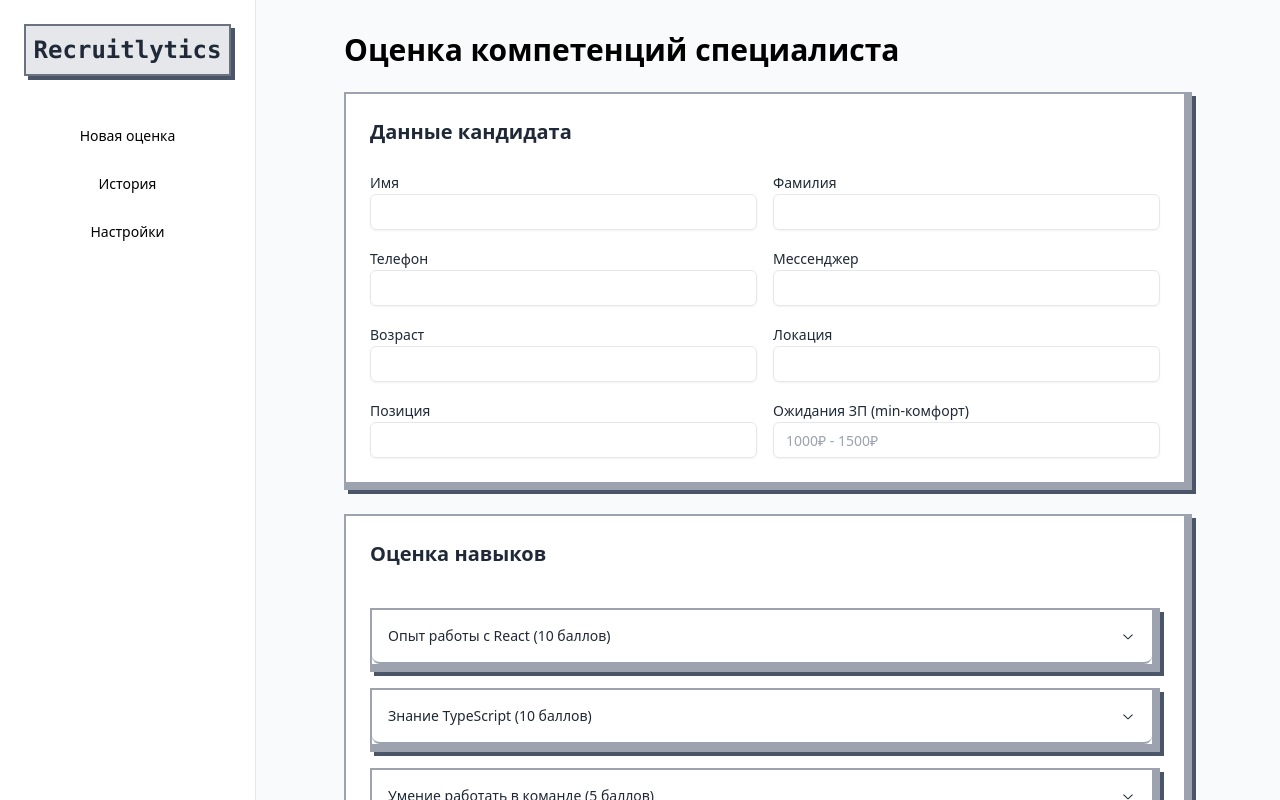
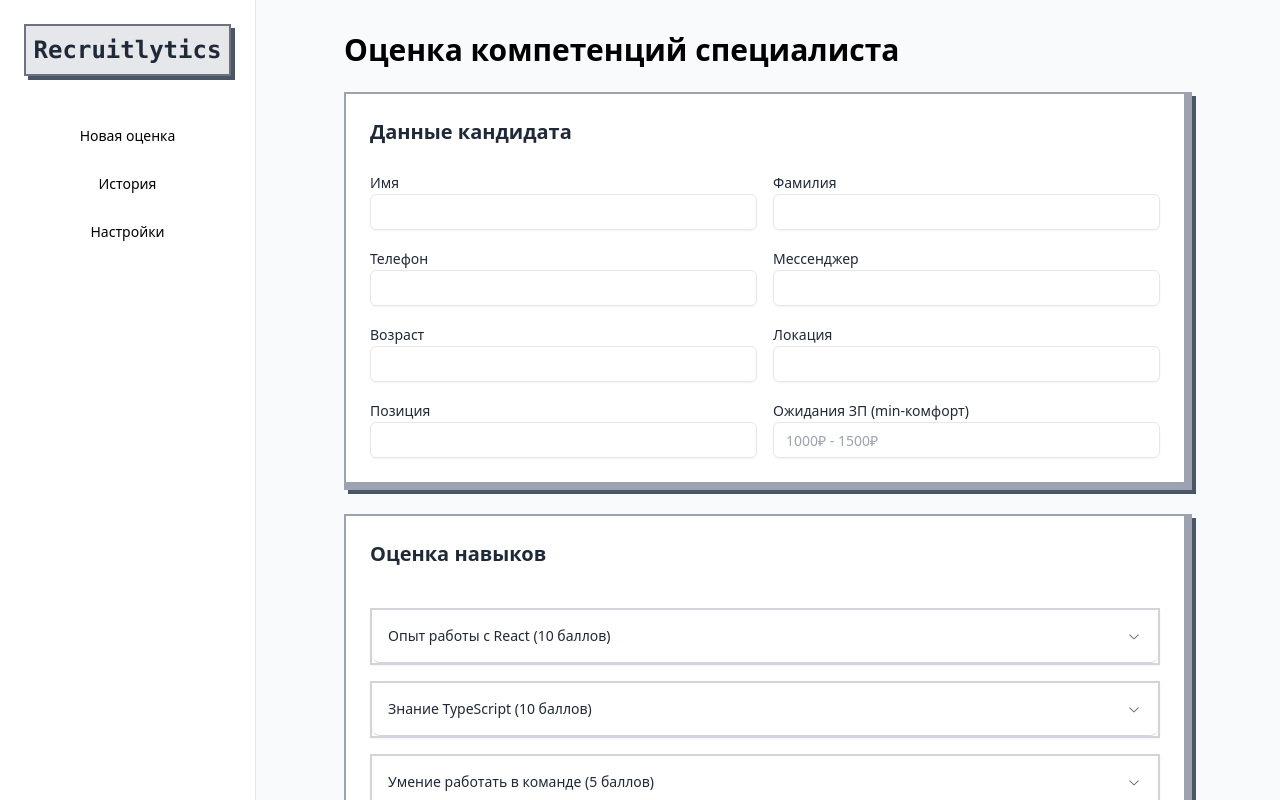
Before and after one commit to haaum666/Recruitlytics, a React (Vite) app: page / in a window 1280 px wide. Shown: the top 800 px of the page. Built offline with nearby package versions, Linux system fonts and the light colour scheme.

Commit message:
Update accordion.jsx

```diff
--- a/src/components/ui/accordion.jsx
+++ b/src/components/ui/accordion.jsx
@@ -9,7 +9,7 @@ const Accordion = AccordionPrimitive.Root
 const AccordionItem = React.forwardRef(({ className, ...props }, ref) => (
   <AccordionPrimitive.Item
     ref={ref}
-    className={cn("mt-4 border-2 border-b-8 border-r-8 border-gray-400 bg-white shadow-[4px_4px_0_0_#4a5568]", className)}
+    className={cn("mt-4 border-2 border-gray-300 bg-white shadow-sm", className)}
     {...props}
   />
 ))
@@ -21,14 +21,13 @@ const AccordionTrigger = React.forwardRef(({ className, children, ...props }, re
       ref={ref}
       className={cn(
         "flex flex-1 items-center justify-between p-4 text-sm font-medium transition-all [&[data-state=open]>svg]:rotate-180",
-        "border-b-2 border-gray-400 active:translate-x-1 active:translate-y-1 active:shadow-none", // Добавлено для эффекта нажатия
-        "hover:bg-gray-200", // Добавлено для hover-эффекта
+        "border-b border-gray-300 hover:bg-gray-100",
         className
       )}
       {...props}
     >
       {children}
-      <ChevronDownIcon className="h-4 w-4 shrink-0 text-gray-800 transition-transform duration-200" />
+      <ChevronDownIcon className="h-4 w-4 shrink-0 text-gray-500 transition-transform duration-200" />
     </AccordionPrimitive.Trigger>
   </AccordionPrimitive.Header>
 ))
```
